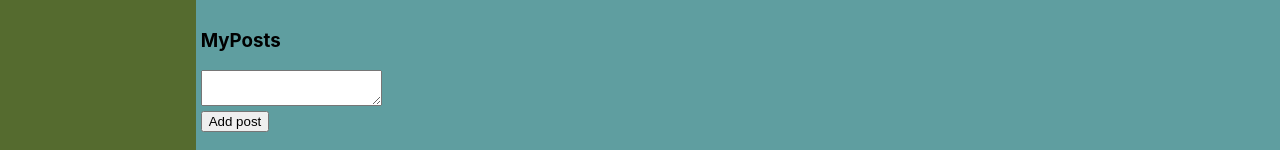
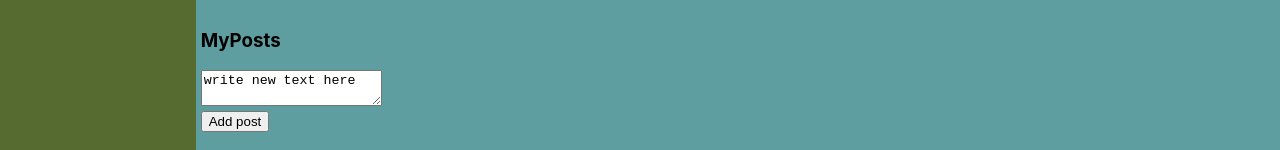
Before and after one commit to Volcher93/social_network, a React (Create React App) app: page /profile in a window 1280 px wide. Shown: the part 453-603 px from the top of the page. Built offline with nearby package versions, Linux system fonts and the light colour scheme.

Commit message:
Refactoring code.

```diff
--- a/src/App.js
+++ b/src/App.js
@@ -12,21 +12,20 @@ import Settings from "./components/Settings/Settings";
 
 function App(props) {
 
-    return (
-        <div className='app-wrapper'>
+    return (<div className='app-wrapper'>
         <Header/>
         <Navbar/>
         <div className='app-wrapper-content'>
             <Route path='/dialogs'
                    render={() => <Dialogs state={props.state.messagesPage}/>}/>
             <Route path='/profile'
-                       render={() => <Profile state={props.state.profilePage} addPost={props.addPost}/>}/>
+                   render={() => <Profile profilePage={props.state.profilePage} addPost={props.addPost}
+                                          update updateNewPostText={props.updateNewPostText}/>}/>
             <Route path='/news' render={() => <News/>}/>
             <Route path='/music' render={() => <Music/>}/>
             <Route path='/settings' render={() => <Settings/>}/>
         </div>
-        </div>
-    );
+    </div>);
 }
 
 export default App;
--- a/src/components/Profile/MyPosts/MyPosts.jsx
+++ b/src/components/Profile/MyPosts/MyPosts.jsx
@@ -8,15 +8,18 @@ function MyPosts(props) {
 
     let newPostElement = React.createRef();
     let addPost = () => {
+        props.addPost();
+    }
+    let onPostChange = () => {
         let text = newPostElement.current.value;
-        props.addPost(text);
+        props.updateNewPostText(text);
     }
 
     return (
         <div className={s.post}>
             <h3>MyPosts</h3>
             <div>
-                <textarea ref={newPostElement}></textarea>
+                <textarea onChange={onPostChange} ref={newPostElement} value={props.newPostText}/>
             </div>
             <div>
                 <button onClick={addPost}>Add post</button>
--- a/src/components/Profile/Profile.jsx
+++ b/src/components/Profile/Profile.jsx
@@ -7,7 +7,8 @@ function Profile(props) {
     return (
         <div>
             <ProfileInfo/>
-            <MyPosts posts={props.state.posts} addPost={props.addPost}/>
+            <MyPosts posts={props.profilePage.posts} newPostText={props.profilePage.newPostText}
+                     addPost={props.addPost} updateNewPostText={props.updateNewPostText}/>
         </div>
     )
 }
--- a/src/index.js
+++ b/src/index.js
@@ -1,4 +1,20 @@
-import state from "./redux/State";
-import {rerenderEntireTree} from "./render";
+import state, {subscribe} from "./redux/State";
+import React from 'react';
+import ReactDOM from 'react-dom/client';
+import './index.css';
+import App from './App';
+import {BrowserRouter} from "react-router-dom";
+import {addPost, updateNewPostText} from "./redux/State";
 
+const root = ReactDOM.createRoot(document.getElementById('root'));
+let rerenderEntireTree = (state) => {
+    root.render(
+        <React.StrictMode>
+            <BrowserRouter>
+                <App state={state} addPost={addPost} updateNewPostText={updateNewPostText}/>
+            </BrowserRouter>
+        </React.StrictMode>
+    );
+}
 rerenderEntireTree(state);
+subscribe(rerenderEntireTree);
--- a/src/redux/State.js
+++ b/src/redux/State.js
@@ -1,11 +1,14 @@
-import {rerenderEntireTree} from "../render";
+let rerenderEntireTree = () => {
+
+};
 
 let state = {
     profilePage: {
         posts: [
             {id: 1, message: 'It`s my first post', likesCount: 6},
             {id: 2, message: 'Hi, how are you?', likesCount: 1}
-        ]
+        ],
+        newPostText: 'write new text here'
     },
     messagesPage: {
         dialogs: [
@@ -30,13 +33,21 @@ let state = {
         ]
     }
 }
-export let addPost = (postMessage) => {
+export const addPost = () => {
     let newPost = {
         id: 3,
-        message: postMessage,
+        message: state.profilePage.newPostText,
         likesCount: 0
     };
     state.profilePage.posts.push(newPost);
+    state.profilePage.newPostText = 'write new text here';
     rerenderEntireTree(state);
 }
-export default state
+export const updateNewPostText = (newText) => {
+    state.profilePage.newPostText = newText;
+    rerenderEntireTree(state);
+}
+export const subscribe = (observer) => {
+rerenderEntireTree = observer;
+}
+export default state;
--- a/src/render.js
+++ /dev/null
@@ -1,17 +0,0 @@
-import React from 'react';
-import ReactDOM from 'react-dom/client';
-import './index.css';
-import App from './App';
-import {BrowserRouter} from "react-router-dom";
-import {addPost} from "./redux/State";
-
-export let rerenderEntireTree = (state) => {
-    const root = ReactDOM.createRoot(document.getElementById('root'));
-    root.render(
-        <React.StrictMode>
-            <BrowserRouter>
-                <App state={state} addPost={addPost}/>
-            </BrowserRouter>
-        </React.StrictMode>
-    );
-}
```
Lines whose indentation alone changed are shown as unchanged.
